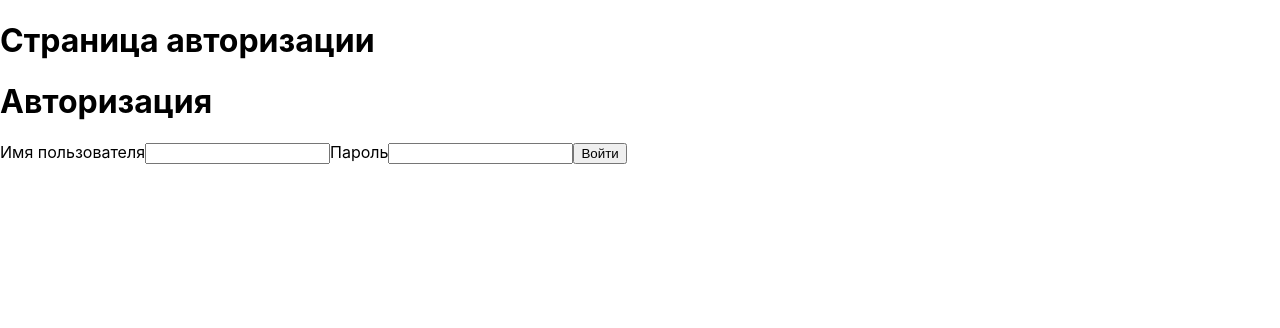
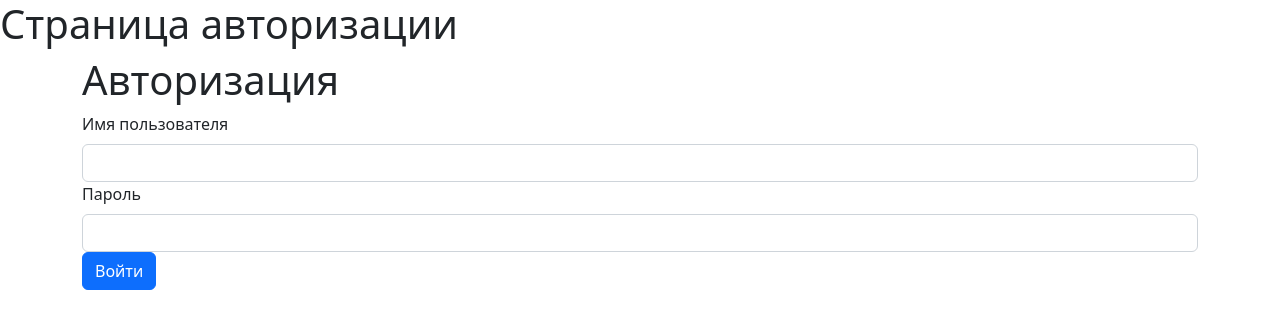
Before and after one commit to newTimesNewRoman/frontend-project-12, a React (Create React App) app in the folder frontend/: page /login in a window 1280 px wide. Shown: the top 328 px of the page. Built offline with nearby package versions, Linux system fonts and the light colour scheme.

Commit message:
add auth

```diff
--- a/frontend/package.json
+++ b/frontend/package.json
@@ -7,8 +7,11 @@
     "@testing-library/jest-dom": "^5.16.5",
     "@testing-library/react": "^13.4.0",
     "@testing-library/user-event": "^13.5.0",
+    "axios": "^1.4.0",
+    "bootstrap": "^5.2.3",
     "formik": "^2.2.9",
     "react": "^18.2.0",
+    "react-bootstrap": "^2.7.4",
     "react-dom": "^18.2.0",
     "react-router-dom": "^6.11.1",
     "react-scripts": "5.0.1",
--- a/frontend/src/Components/Forms/LoginForm.js
+++ b/frontend/src/Components/Forms/LoginForm.js
@@ -1,41 +1,71 @@
+/* eslint-disable functional/no-conditional-statements */
+/* eslint-disable functional/no-expression-statements */
 /* eslint-disable jsx-a11y/label-has-associated-control */
 import React from 'react';
+import { useNavigate } from 'react-router-dom';
 import {
-  Formik, Form, Field, ErrorMessage,
+  Formik, Field, Form, ErrorMessage,
 } from 'formik';
 import * as Yup from 'yup';
+import { Container, Form as BootstrapForm, Button } from 'react-bootstrap';
+import axios from 'axios';
 
-const LoginForm = () => (
-  <div>
+const LoginForm = () => {
+  const navigate = useNavigate();
+
+  const handleSubmit = async (values, { setSubmitting, setFieldError }) => {
+    try {
+      const response = await axios.post('/api/v1/login', values);
+      const { token } = response.data;
+      localStorage.setItem('token', token);
+      navigate('/');
+    } catch (error) {
+      const status = error.response?.status;
+      if (status === 401) {
+        setFieldError('password', 'Ошибка авторизации');
+      } else {
+        setFieldError('password', 'Что-то пошло не так');
+      }
+    } finally {
+      setSubmitting(false);
+    }
+  };
+
+  const validationSchema = Yup.object().shape({
+    username: Yup.string().required('Введите имя пользователя'),
+    password: Yup.string().required('Введите пароль'),
+  });
+
+  return (
+    <Container>
       <h1>Авторизация</h1>
       <Formik
         initialValues={{ username: '', password: '' }}
-      validationSchema={Yup.object({
-        username: Yup.string()
-          .max(15, 'Не более 15 символов')
-          .required('Обязательное поле'),
-        password: Yup.string()
-          .min(8, 'Не менее 8 символов')
-          .required('Обязательное поле'),
-      })}
+        validationSchema={validationSchema}
+        onSubmit={handleSubmit}
       >
         {({ isSubmitting }) => (
-        <Form>
-          <label htmlFor="username">Имя пользователя</label>
-          <Field type="text" name="username" />
-          <ErrorMessage name="username" />
+          <Form as={BootstrapForm}>
+            <BootstrapForm.Group controlId="username">
+              <BootstrapForm.Label>Имя пользователя</BootstrapForm.Label>
+              <Field type="text" name="username" as={BootstrapForm.Control} />
+              <ErrorMessage name="username" component={BootstrapForm.Text} className="text-danger" />
+            </BootstrapForm.Group>
 
-          <label htmlFor="password">Пароль</label>
-          <Field type="password" name="password" />
-          <ErrorMessage name="password" />
+            <BootstrapForm.Group controlId="password">
+              <BootstrapForm.Label>Пароль</BootstrapForm.Label>
+              <Field type="password" name="password" as={BootstrapForm.Control} />
+              <ErrorMessage name="password" component={BootstrapForm.Text} className="text-danger" />
+            </BootstrapForm.Group>
 
-          <button type="submit" disabled={isSubmitting}>
+            <Button type="submit" disabled={isSubmitting}>
               Войти
-          </button>
+            </Button>
           </Form>
         )}
       </Formik>
-  </div>
+    </Container>
   );
+};
 
 export default LoginForm;
--- a/frontend/src/Components/Pages/HomePage.js
+++ b/frontend/src/Components/Pages/HomePage.js
@@ -1,5 +1,19 @@
-import React from 'react';
+/* eslint-disable consistent-return */
+/* eslint-disable functional/no-expression-statements */
+import React, { useEffect } from 'react';
+import { useNavigate } from 'react-router-dom';
 
-const HomePage = () => <h1>Home Page!</h1>;
+const HomePage = () => {
+  const navigate = useNavigate();
+
+  useEffect(() => {
+    const token = localStorage.getItem('token');
+    if (!token) {
+      return navigate('/login');
+    }
+  }, [navigate]);
+
+  return <h1>Home Page!</h1>;
+};
 
 export default HomePage;
--- a/frontend/src/index.js
+++ b/frontend/src/index.js
@@ -4,6 +4,7 @@ import ReactDOM from 'react-dom/client';
 import './index.css';
 import App from './App';
 import reportWebVitals from './reportWebVitals';
+import 'bootstrap/dist/css/bootstrap.min.css';
 
 const root = ReactDOM.createRoot(document.getElementById('root'));
 root.render(
```
Also changed, not shown: 1 other file (tests, documents, lock files or other folders). Lines whose indentation alone changed are shown as unchanged.
